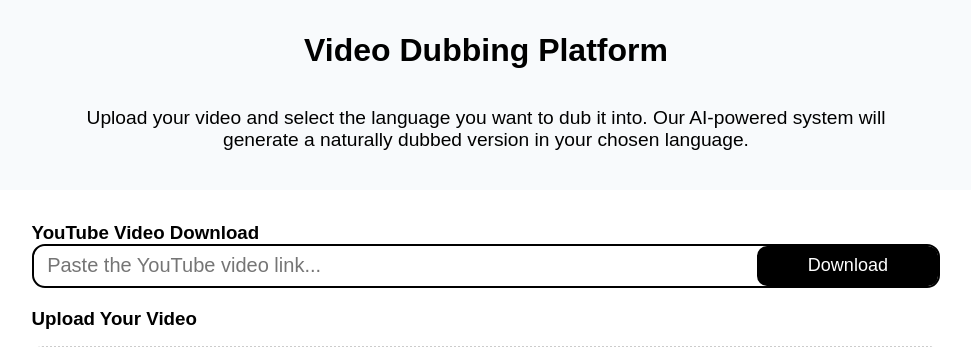
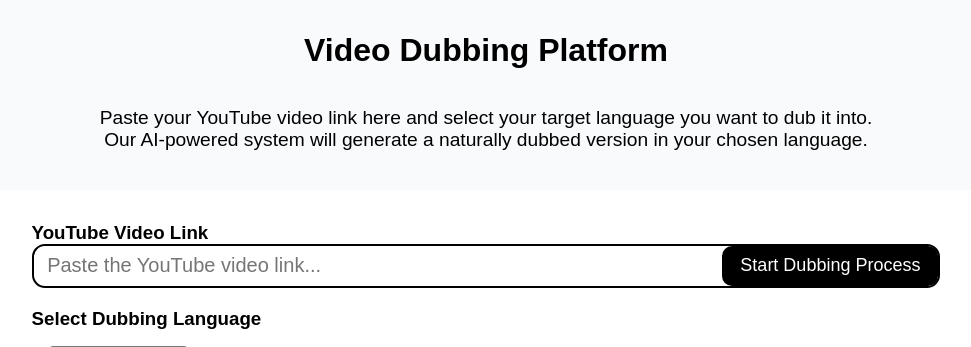
Before and after one commit to raushangupta1425/Speech-to-Speech-Streaming-Project, a Flask app: page / in a window 1280 px wide. Shown: the top 347 px of the page, without its empty margins (154-1125 px from the left). Run offline with Flask 3, Linux system fonts and the light colour scheme.

Commit message:
Added Youtube link feature

```diff
--- a/app.py
+++ b/app.py
@@ -8,7 +8,7 @@
 from custom_api.audio_to_text import AudioTranscriber
 from custom_api.text_to_speech import TextToSpeech
 from custom_api.merge_video_with_speech import MergeVideoAudio
-from custom_api.correct_text import CorrectText
+from custom_api.translate_text import TranslateText
 
 app = Flask(__name__)
 
@@ -48,33 +48,45 @@
     try:
         url = request.form.get("link")
         current_folder = os.path.dirname(os.path.abspath(__file__))
-        output_path = current_folder+"/downloads/"
+        output_path = current_folder+"/uploads/"
+
+        # Ensure the downloads folder exists
+        os.makedirs(output_path, exist_ok=True)
 
         ydl_opts = {
             "format": "bestvideo[ext=mp4]+bestaudio[ext=m4a]/best[ext=mp4]",  # Forces MP4 format
             "merge_output_format": "mp4",  # Ensures final output is MP4
-            "outtmpl": f"{output_path}/%(title)s.%(ext)s",
+            "outtmpl": f"{output_path}/_%(title)s.%(ext)s",
         }
 
         with yt_dlp.YoutubeDL(ydl_opts) as ydl:
-            ydl.download([url])
-        return jsonify({'message': 'Download successfully!'})
+            info_dict = ydl.extract_info(url, download=True)  # Extract info and download video
+            video_path = ydl.prepare_filename(info_dict)  # Get the expected filename
+            video_filename = video_path.split("uploads\_")[1]
+        return jsonify({'message': 'Download successfully!', 'videoName': video_filename})
     except Exception as e:
         return jsonify({'message': 'File already exist!'})
 
 
 @app.route('/start', methods=['POST'])
 def start():
-    filenameWithExtension = request.form.get('video')
-    videoPath = './uploads/' + filenameWithExtension
-    # Step 1
-    extract = ExtractAudioFromVideo()
-    original_video_path = videoPath
-    extractedAudioFileName = extract.extract_audio(original_video_path)
+    try:
+        filenameWithExtension = request.form.get('video')
+        videoPath = './uploads/_' + filenameWithExtension
 
-    # Step 2
-    generated_text = AudioTranscriber().get_large_audio_transcription_on_silence(extractedAudioFileName)
-    return jsonify({'message': 'Text transcribe successfully!', 'text': generated_text, 'filenameWithExtension': filenameWithExtension, 'original_video_path': original_video_path})
+        if not filenameWithExtension:
+            return jsonify({'message': 'Missing required fields'}), 400
+        # Step 1
+        extract = ExtractAudioFromVideo()
+        original_video_path = videoPath
+        extractedAudioFileName = extract.extract_audio(original_video_path)
+
+        # Step 2
+        generated_text = AudioTranscriber().get_large_audio_transcription_on_silence(extractedAudioFileName)
+        return jsonify({'message': 'Text transcribe successfully!', 'text': generated_text, 'filenameWithExtension': filenameWithExtension, 'original_video_path': original_video_path})
+    except Exception as e:
+        print(f"Error: {e}")
+        return jsonify({'message': 'Error extracting audio', 'error': str(e)}), 500
 
 @app.route('/translate', methods=['POST'])
 def translate():
@@ -83,13 +95,12 @@
         # Get data from the request
         generated_text = request.form.get('generatedText')
         target_language = request.form.get('targetLanguage')
-        source_language = request.form.get('sourceLanguage')
 
-        if not generated_text or not target_language or not source_language:
+        if not generated_text or not target_language:
             return jsonify({'message': 'Missing required fields'}), 400
 
         # For translation using gemini-1.5-flash model
-        translated_text = CorrectText.correct_text(generated_text, target_language, source_language)
+        translated_text = TranslateText().translate_text(generated_text, target_language)
 
         return jsonify({'message': 'Text translated successfully!', 'text': translated_text})
 
@@ -103,7 +114,7 @@
     try:
         # Retrieve form data
         translated_text = request.form.get('translatedText')
-        filename_with_extension = request.form.get('filenameWithExtension')
+        filename_with_extension = "_"+request.form.get('filenameWithExtension')
         original_video_path = request.form.get('original_video_path')
 
         if not translated_text or not filename_with_extension or not original_video_path:
--- a/downloads/download.txt
+++ /dev/null
@@ -1 +0,0 @@
-You get all downloaded video from link is available here.
--- a/static/script.js
+++ b/static/script.js
@@ -3,24 +3,20 @@
 const compareBtn = document.getElementById('compareTab')
 const outputVideoOnly = document.getElementById('outputVideoOnly')
 const compareVideo = document.getElementById('compareVideo')
-const uploaderBtn = document.getElementById('uploader')
-const selectVideoInput = document.getElementById('selectVideo')
 const startDubbingBtn = document.getElementById('startDubbing')
 const status = document.getElementById('status')
-const disUpVid = document.getElementById('disUpVid')
 const downloadLink = document.getElementById('downloadLink')
 const targetLanguage = document.getElementById('tarLang')
-const sourceLanguage = document.getElementById('sourLang')
 const originalVideoCompare = document.getElementById('originalVideoCompare')
 const dubbedVideoCompare = document.getElementById('dubbedVideoCompare')
 const dubbedVideoDisplay = document.getElementById('dubbedVideoDisplay')
 const downloadLinkInput = document.getElementById("downloadYTLink")
 const downloadForm = document.getElementById("downloadForm")
-const downloadBtn = document.getElementById("downloadBtn")
 const toggleShowBtn = document.getElementById("toggleShow")
 const transcribeText = document.getElementById("transcribeText")
 const translatedText = document.getElementById("translatedText")
 const toggleShowBtnDubbed = document.getElementById("toggleShowBtn")
+const videoFrame = document.getElementById("videoFrame")
 
 toggleShowBtn.addEventListener('click', ()=>{
     if(toggleShowBtn.innerHTML == "Show"){
@@ -42,26 +38,6 @@
     }
 })
 
-downloadForm.addEventListener('submit', (e) => {
-    e.preventDefault()
-    downloadBtn.innerHTML = "Please wait...";
-    downloadBtn.disabled = "disabled"
-
-    const formData = new FormData();
-        formData.append('link', downloadLinkInput.value);
-
-    fetch("/download", {
-        method: 'POST',
-        body: formData
-    })
-    .then(res=> res.json())
-    .then(data=>{
-        alert(data.message)
-        downloadBtn.innerHTML = "Download";
-        downloadBtn.removeAttribute("disabled")
-    })
-})
-
 // Switch between tabs
 previewBtn.addEventListener('click', () => {
     compareBtn.classList.remove('active');
@@ -77,76 +53,63 @@
     compareVideo.style.display = "flex";
 });
 
-// Upload video functionality
-let filename;
-uploaderBtn.addEventListener('click', ()=>{
-    const file = selectVideoInput.files[0];
-    if (file) {
-        const formData = new FormData();
-        formData.append('file', file);
-
-        fetch('/upload', {
-            method: 'POST',
-            body: formData
-        })
-        .then(response => response.json())
-        .then(data => {
-            status.innerHTML = "Status: " + data.message;
-            status.style.color= "green";
-            setTimeout(()=>{
-                status.innerHTML = '';
-            },3000)
-            filename = data.filename;
-            disUpVid.src = data.video_url;  // Set the uploaded video URL from response
-            originalVideoCompare.src = data.video_url;
-            // disUpVid.load(); // Reload the video element with the new source
-            // originalVideoCompare.load();
-        })
-        .catch(err => {
-            status.innerHTML = "Status: Error in uploading.";
-            status.style.color= "red";
-            setTimeout(()=>{
-                status.innerHTML = '';
-            },3000)
-            console.error(err)
-        });
-    } else {
-        alert('No file selected');
-    }
-})
-
 // Start dubbing
-let filenameWithExtension;
-let original_video_path;
-
-startDubbingBtn.addEventListener('click', async () => {
+downloadForm.addEventListener('submit', async (e) => {
+    e.preventDefault()
+    startDubbingBtn.innerHTML = "Processing...";
+    startDubbingBtn.disabled = "disabled"
     status.innerHTML = "Status: Please wait, its processing...";
     status.style.color = "green";
+    let link = downloadLinkInput.value.split("https://youtu.be/");
+    let videoId = link[1];
+    let newLink = `https://www.youtube.com/embed/${videoId}`
+    videoFrame.style.display = "block";
+    videoFrame.src = newLink;
+    originalVideoCompare.style.visibility = "visible";
+    originalVideoCompare.src = newLink;
 
     try {
+        // Start downloading video
+        const downloadData = new FormData();
+        downloadData.append('link', downloadLinkInput.value);
+
+        let response = await fetch("/download", {
+            method: 'POST',
+            body: downloadData
+        })
+        let data = await response.json();
+
+        if (!response.ok) throw new Error("Error during downloading video.");
+
+        let videoName = data.videoName;
+        status.innerHTML = "Status: " + data.message;
+        status.style.color = "green";
+
         // Step 1: Start transcription
         const formData = new FormData();
-        formData.append('video', filename);
+        formData.append('video', videoName);
 
-        let response = await fetch('/start', {
+        response = await fetch('/start', {
             method: 'POST',
             body: formData
         });
-        let data = await response.json();
+        data = await response.json();
 
         if (!response.ok) throw new Error("Error during transcribing text.");
 
         transcribeText.innerHTML = data.text;
-        original_video_path = data.original_video_path;
-        filenameWithExtension = data.filenameWithExtension;
+        let original_video_path = data.original_video_path;
+        // let original_video_path = "./uploads/_How to Upload 3 Minute Shorts on YouTube (in Hindi).mp4";
+        let filenameWithExtension = data.filenameWithExtension;
+        // let filenameWithExtension = "_How to Upload 3 Minute Shorts on YouTube (in Hindi).mp4";
         status.innerHTML = "Status: " + data.message;
         status.style.color = "green";
+        // let tx = "Agar aap youtube pe shorts "
 
         // Step 2: Request translation
         const textGeneratedData = new FormData();
         textGeneratedData.append('generatedText', data.text);
         textGeneratedData.append('targetLanguage', targetLanguage.value);
-        textGeneratedData.append('sourceLanguage', sourceLanguage.value);
 
         response = await fetch('/translate', {
             method: 'POST',
@@ -184,8 +147,12 @@
         filename = data.filename;
         downloadLink.href = data.dubbed_url;  // Use returned URL from backend
         downloadLink.download = data.filename;
+        dubbedVideoCompare.style.visibility = "visible";
+        dubbedVideoDisplay.style.display = "block";
         dubbedVideoCompare.src = data.dubbed_url;
         dubbedVideoDisplay.src = data.dubbed_url;
+        startDubbingBtn.innerHTML = "Start Dubbing Process";
+        startDubbingBtn.removeAttribute("disabled")
 
     } catch (err) {
         status.innerHTML = "Status: " + err.message;
--- a/static/style.css
+++ b/static/style.css
@@ -49,7 +49,7 @@
 }
 
 #downloadForm button {
-    width: 20%;
+    width: 25%;
     right: 0;
     padding: 0.6rem;
     font-size: 18px;
--- a/templates/index.html
+++ b/templates/index.html
@@ -8,28 +8,31 @@
 </head>
 <body>
     <center><h1>Video Dubbing Platform</h1></center>
-    <p>Upload your video and select the language you want to dub it into. Our AI-powered system will generate a naturally dubbed version in your chosen language.</p>
+    <p>Paste your YouTube video link here and select your target language you want to dub it into. Our AI-powered system will generate a naturally dubbed version in your chosen language.</p>
     <div class="container">
         <div class="ytDownload" style="margin-bottom: 20px;">
-            <h3>YouTube Video Download</h3>
-        <label for="downloadLink" class="downloadBox">
-            <form action="#" id="downloadForm">
-                <input type="search" id="downloadYTLink" placeholder=" Paste the YouTube video link...">
-                <button type="submit" id="downloadBtn">Download</button>
-            </form>
-        </label>
+            <h3>YouTube Video Link</h3>
+            <label for="downloadYTLink" class="downloadBox">
+                <form action="#" id="downloadForm">
+                    <input type="search" id="downloadYTLink" placeholder=" Paste the YouTube video link..." required>
+                    <button type="submit" id="startDubbing">Start Dubbing Process</button>
+                </form>
+            </label>
         </div>
-        <h3>Upload Your Video</h3>
+        <p id="status" style="margin-bottom: 20px;"></p>
+        <h3>Select Dubbing Language</h3>
+        <div class="selectLanguage">
+            <select name="targetLanguage" id="tarLang">
+                <option value="en"> Target Language </option>
+                <option value="en">English</option>
+                <option value="hi">Hindi</option>
+                <option value="ta">Tamil</option>
+            </select>
+        </div>
+        <h3>Source video</h3>
         <div class="uploadBox">
             <div class="displayUploadedVideo">
-                <video width="100%" controls>
-                    <source id="disUpVid" src="#" type="video/*">
-                </video>
-            </div>
-            <div class="uploadBtnBox">
-                <label for="selectVideo" id="uploadBtn">Select Video</label>
-                <input id="selectVideo" name="video" type="file" hidden required>
-                <button id="uploader">Upload video</button>
+                <iframe id="videoFrame" width="90%" height="500" style="display: none;" src="#" title="YouTube video player" frameborder="0" allow="accelerometer; autoplay; clipboard-write; encrypted-media; gyroscope; picture-in-picture; web-share" referrerpolicy="strict-origin-when-cross-origin" allowfullscreen></iframe>
             </div>
             <div class="genetratedSourceText">
                 <div>
@@ -38,23 +41,6 @@
                 </div>
                 <p id="transcribeText">Not generated yet!</p>
             </div>
-        </div>
-        <p id="status" style="margin-bottom: 20px;"></p>
-        <h3>Select Dubbing Language</h3>
-        <div class="selectLanguage">
-            <select name="sourceLanguage" id="sourLang">
-                <option value="sourceLanguage"> Current Language </option>
-                <option value="en">English</option>
-                <option value="hi">Hindi</option>
-                <option value="ta">Tamil</option>
-            </select>
-            <select name="targetLanguage" id="tarLang">
-                <option value="target_language"> Target Language </option>
-                <option value="en">English</option>
-                <option value="hi">Hindi</option>
-                <option value="ta">Tamil</option>
-            </select>
-            <button id="startDubbing">Start Dubbing Process</button>
         </div>
         <div class="dubbedResult">
             <div class="genetratedSourceText" style="margin-bottom: 20px;">
@@ -70,17 +56,21 @@
                 <div id="compareTab" class="tab">Compare</div>
             </div>
             <div id="outputVideoOnly">
-                <video controls>
-                    <source id="dubbedVideoDisplay" src="#" type="video/*">
-                </video>
+                <iframe id="dubbedVideoDisplay" src="#" title="YouTube video player" frameborder="0" allow="accelerometer; autoplay; clipboard-write; encrypted-media; gyroscope; picture-in-picture; web-share" referrerpolicy="strict-origin-when-cross-origin" allowfullscreen></iframe>
             </div>
             <div id="compareVideo" style="display:none;">
-                <video controls>
-                    <source id="originalVideoCompare" src="#" type="video/*">
-                </video>
-                <video controls>
-                    <source id="dubbedVideoCompare" src="#" type="video/*">
-                </video>
+                <div>
+                    <h4>Original Video</h4>
+                    <div>
+                        <iframe id="originalVideoCompare" src="#" title="YouTube video player" frameborder="0" allow="accelerometer; autoplay; clipboard-write; encrypted-media; gyroscope; picture-in-picture; web-share" referrerpolicy="strict-origin-when-cross-origin" allowfullscreen></iframe>
+                    </div>
+                </div>
+                <div>
+                    <h4>Dubbed Video</h4>
+                    <div>
+                        <iframe id="dubbedVideoCompare" src="#" title="YouTube video player" frameborder="0" allow="accelerometer; autoplay; clipboard-write; encrypted-media; gyroscope; picture-in-picture; web-share" referrerpolicy="strict-origin-when-cross-origin" allowfullscreen></iframe>
+                    </div>
+                </div>
             </div>
             <div class="buttons">
                 <a id="downloadLink" type="button" href="#" download>Download</a>
```
Also changed, not shown: other parts of static/style.css (+16 -35 lines), custom_api/correct_text.py (deleted, +0 -37 lines), custom_api/translate_text.py (+33 -26 lines), README.md, 1 other file.
